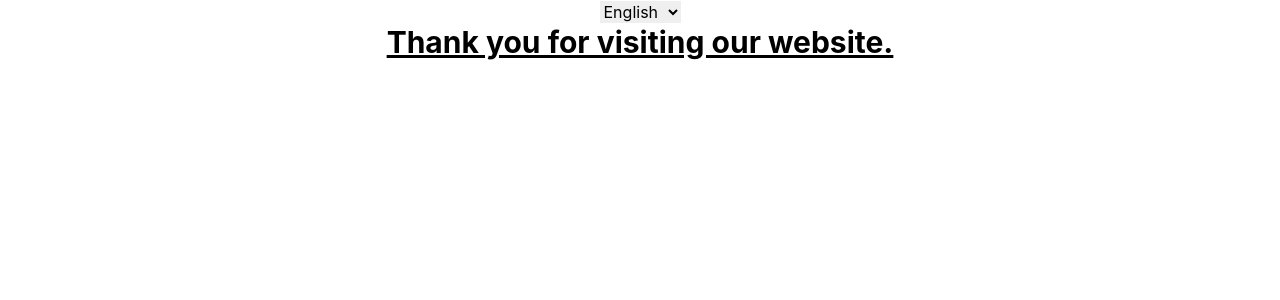
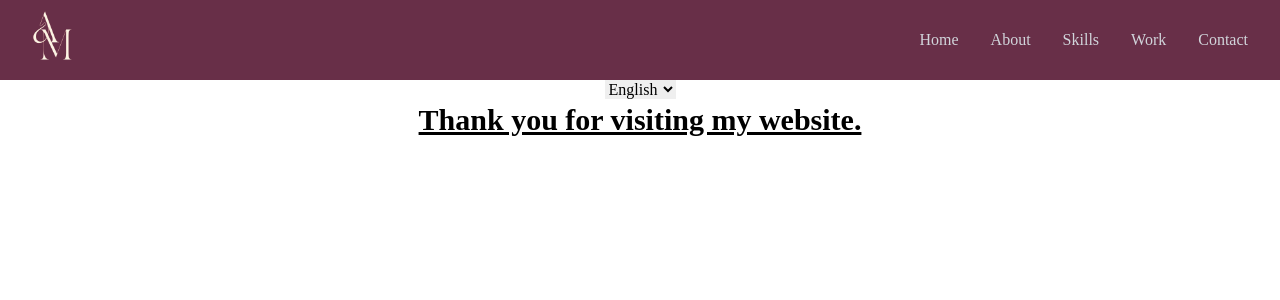
Before and after one commit to alvaro-mq/alvaro-mq.github.io, a React (Create React App) app: page / in a window 1280 px wide. Shown: the top 300 px of the page. Built offline with nearby package versions, Linux system fonts and the light colour scheme.

Commit message:
feat: create nabvar component

```diff
--- a/package.json
+++ b/package.json
@@ -11,6 +11,7 @@
     "react": "^18.1.0",
     "react-dom": "^18.1.0",
     "react-i18next": "^11.16.8",
+    "react-icons": "^4.3.1",
     "react-scripts": "5.0.1",
     "web-vitals": "^2.1.4"
   },
--- a/src/App.jsx
+++ b/src/App.jsx
@@ -1,5 +1,6 @@
 import './App.css';
 import { useTranslation } from 'react-i18next';
+import NavBar from './components/NavBar';
 
 function App() {
   const { t, i18n } = useTranslation();
@@ -11,7 +12,8 @@ function App() {
 
   return (
     <div className="App">
-      <select onChange={changeLanguageHandler}>
+      <NavBar />
+      <select onChange={changeLanguageHandler} className="mt-20">
         <option value="en">English</option>
         <option value="es">Spanish</option>
       </select>
--- /dev/null
+++ b/src/components/NavBar.jsx
@@ -0,0 +1,48 @@
+import React, { useState } from 'react';
+import { FaBars, FaTimes } from 'react-icons/fa';
+import { useTranslation } from 'react-i18next';
+import Logo from '../assets/logoN.png';
+
+const NavBar = () => {
+  const { t } = useTranslation();
+  const [nav, setNav] = useState(false);
+  const handleClick = () => {
+    setNav(!nav);
+  };
+
+  return (
+    <div className="navbar">
+      <div>
+        <img src={Logo} alt="Logo image" style={{ width: '80px' }} />
+      </div>
+
+      {/* menu */}
+      <ul className="hidden md:flex">
+        <li>{t('menu.home')}</li>
+        <li>{t('menu.about')}</li>
+        <li>{t('menu.skills')}</li>
+        <li>{t('menu.work')}</li>
+        <li>{t('menu.contact')}</li>
+      </ul>
+
+      {/* Hamburger */}
+      <div onClick={handleClick} className="md:hidden z-10">
+        {!nav ? <FaBars /> : <FaTimes />}
+      </div>
+
+      {/* Mobile menu*/}
+      <ul className={nav ? 'navbar_mobile' : 'hidden'}>
+        <li className="navbar_mobile_li">{t('menu.home')}</li>
+        <li className="navbar_mobile_li">{t('menu.about')}</li>
+        <li className="navbar_mobile_li">{t('menu.skills')}</li>
+        <li className="navbar_mobile_li">{t('menu.work')}</li>
+        <li className="navbar_mobile_li">{t('menu.contact')}</li>
+      </ul>
+
+      {/* Social icons */}
+      <div className="hidden"></div>
+    </div>
+  );
+};
+
+export default NavBar;
--- a/src/index.css
+++ b/src/index.css
@@ -1,17 +1,27 @@
-body {
-  margin: 0;
-  font-family: -apple-system, BlinkMacSystemFont, 'Segoe UI', 'Roboto', 'Oxygen',
-    'Ubuntu', 'Cantarell', 'Fira Sans', 'Droid Sans', 'Helvetica Neue',
-    sans-serif;
-  -webkit-font-smoothing: antialiased;
-  -moz-osx-font-smoothing: grayscale;
-}
-
-code {
-  font-family: source-code-pro, Menlo, Monaco, Consolas, 'Courier New',
-    monospace;
-}
-
 @tailwind base;
 @tailwind components;
 @tailwind utilities;
+
+@import url('https://fonts.googleapis.com/css2?family=Montserrat:wght@300;400;500;600;700;800;900&display=swap');
+
+@layer base {
+  body {
+    @apply font-[Montserrat];
+  }
+  li {
+    @apply px-4;
+    @apply cursor-pointer;
+  }
+}
+
+.navbar {
+  @apply fixed w-full h-[80px] flex justify-between items-center px-4 bg-[#682F48] text-gray-300;
+}
+
+.navbar_mobile {
+  @apply absolute top-0 left-0 w-full h-screen bg-[#682F48] flex flex-col justify-center items-center;
+}
+
+.navbar_mobile_li {
+  @apply py-6 text-4xl;
+}
--- a/src/locales/en/translation.json
+++ b/src/locales/en/translation.json
@@ -1,5 +1,12 @@
 {
     "greeting": "Hello",
-    "text": "Thank you for visiting our website.",
-    "language": "Language"
+    "text": "Thank you for visiting my website.",
+    "language": "Language",
+    "menu": {
+        "home": "Home",
+        "about": "About",
+        "skills": "Skills",
+        "work": "Work",
+        "contact": "Contact"
+    }
 }
--- a/src/locales/es/translation.json
+++ b/src/locales/es/translation.json
@@ -1,5 +1,12 @@
 {
     "greeting": "Hola",
-    "text": "Gracias por visitar nuestro sitio web.",
-    "language": "Idioma"
-  }
+    "text": "Gracias por visitar mi sitio web.",
+    "language": "Idioma",
+    "menu": {
+      "home": "Inicio",
+      "about": "Acerca de",
+      "skills": "Habilidades",
+      "work": "Experiencia",
+      "contact": "Contacto"
+    }
+}
```
Also changed, not shown: src/assets/logoN.png (added), 1 other file (tests, documents, lock files or other folders).
